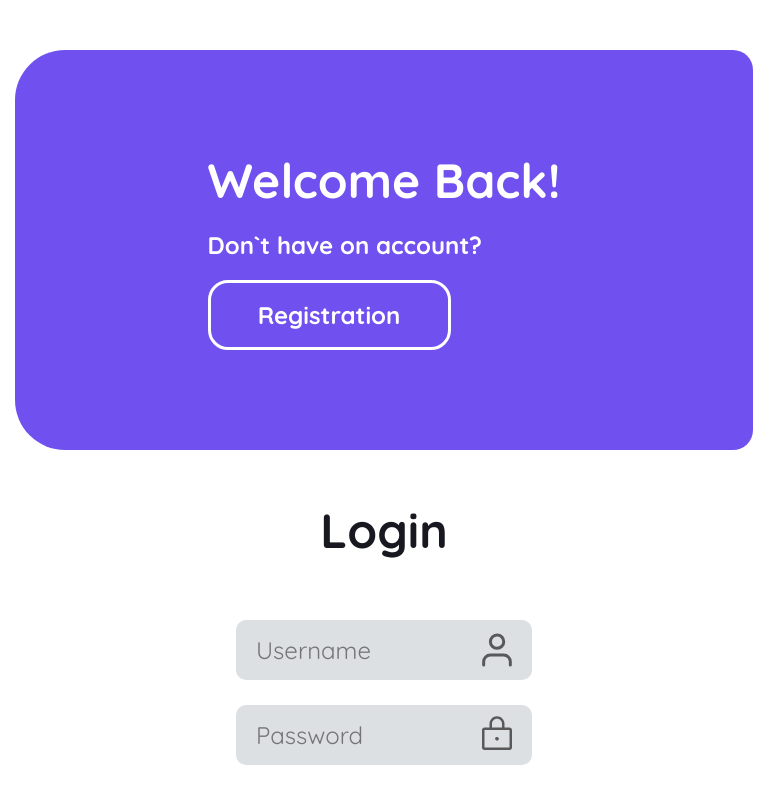
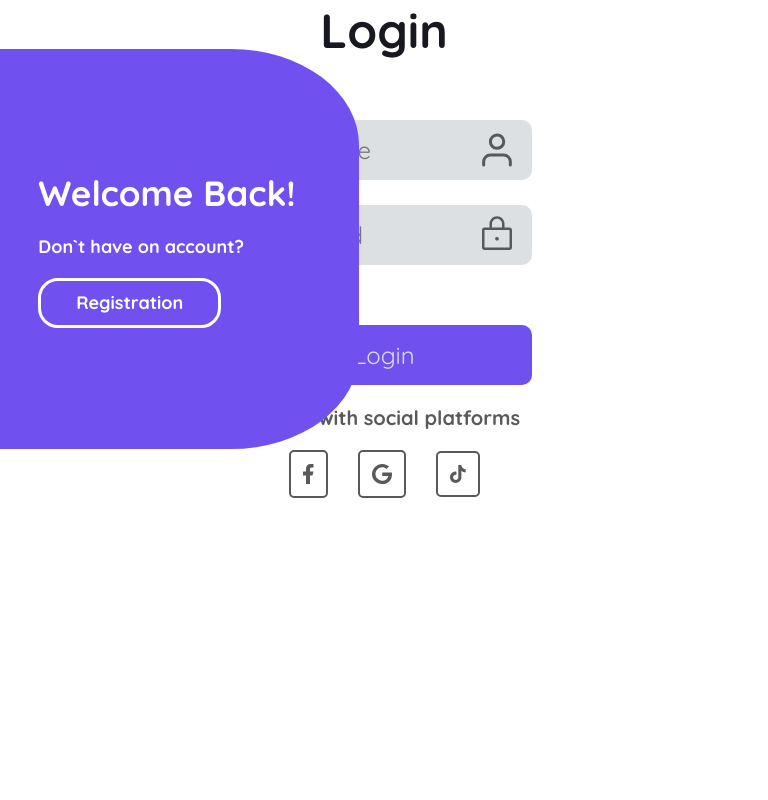
Before and after one commit to BogdanNakai/To-do-App-React-, a React (Vite) app: page /login in a window 768 px wide. Shown: the top 800 px of the page. Built offline with nearby package versions, Linux system fonts and the light colour scheme.

Commit message:
refacto: improve the styles of the two registration pages

```diff
--- a/src/components/ComponentWelcome/ComponentWelcome.scss
+++ b/src/components/ComponentWelcome/ComponentWelcome.scss
@@ -1,34 +1,43 @@
 .welcome {
-	background-color: #7051EF;
+	position: relative;
 	color: #fff;
 	display: flex;
 	align-items: center;
 	justify-content: center;
 	padding: 25px;
-	width: 65%;
-	height: 700px;
-	border-radius: 20px;
+	height: 1024px;
+	background-color: #7051EF;
+	transition: all 0.4s ease;
 
-	transition: all 0.4s ease;
+	@media (max-width: 1100px){
+		height: 1000px;
+	}
+	@media (max-width: 1024px){
+		height: 850px;
+	}
 
 	@media (max-width: 768px) {
 		width: 100%;
 		height: 400px;
 		order: 1;
 	}
-}
 
-.welcome_signup {
-	@media (min-width: 768px) {
-		border-top-left-radius: 50px;
-		border-bottom-left-radius: 50px;
+	@media (min-width:768px) {
+		flex: 0 0 50%;
 	}
 }
 
 .welcome_signin {
 	@media (min-width: 768px) {
-		border-top-right-radius: 50px;
-		border-bottom-right-radius: 50px;
+		transform: translate(-100%, 0);
+		border-radius: 33.33% 0 0 33.33% / 24% 0 0 24%;
+	}
+}
+
+.welcome_signup {
+	@media (min-width: 768px) {
+		transform: translate(100%, 0);
+		border-radius: 0 33.33% 33.33% 0 / 0 24% 24% 0;
 	}
 }
 
@@ -36,18 +45,30 @@
 	display: flex;
 	flex-direction: column;
 	gap: 20px;
+	@media (max-width: 767px){
+		justify-content: center;
+		align-items: center;
+	}
 }
 
 .welcome--title {
 	font-weight: 700;
 	font-size: 48px;
 	color: #fff;
+
+	@media (max-width: 1024px) {
+		font-size: 35px;
+	}
 }
 
 .welcome--text {
 	font-weight: 700;
 	font-size: 24px;
 	color: #fff;
+
+	@media (max-width: 1024px) {
+		font-size: 18px;
+	}
 }
 
 .welcome--box-button {}
@@ -64,4 +85,10 @@
 	border-radius: 20px;
 	width: 243px;
 	height: 70px;
+
+	@media (max-width: 1024px) {
+		width: 183px;
+		height: 50px;
+		font-size: 18px;
+	}
 }
--- a/src/pages/Login.jsx
+++ b/src/pages/Login.jsx
@@ -6,13 +6,15 @@ const Login = () => {
 	const welcomePosition = "signup"
 	return (
 		<>
-			<div className="registration">
-				<div className="registration--container">
-					<div className={`registration--body registration--body_${welcomePosition}`}>
-						<ComponentWelcome welcomePosition={welcomePosition} />
-						<SingIn />
+			<div className={`registration registration_${welcomePosition}`}>
+				<div className="registration--content">
+					<div className="registration--container">
+						<div className={`registration--body registration--body_${welcomePosition}`}>
+							<SingIn />
+						</div>
 					</div>
 				</div>
+				<ComponentWelcome welcomePosition={welcomePosition} />
 			</div>
 		</>
 	)
--- a/src/pages/Registration.jsx
+++ b/src/pages/Registration.jsx
@@ -8,13 +8,15 @@ import SingUp from "../components/SingUp/SingUp";
 const Registration = () => {
 	const welcomePosition = "signin"
 	return (
-		<div className="registration">
-			<div className="registration--container">
-				<div className={`registration--body registration--body_${welcomePosition}`}>
-					<SingUp />
-					<ComponentWelcome welcomePosition={welcomePosition} />
+		<div className={`registration registration_${welcomePosition}`}>
+			<div className="registration--content">
+				<div className="registration--container">
+					<div className={`registration--body registration--body_${welcomePosition}`}>
+						<SingUp />
+					</div>
 				</div>
 			</div>
+			<ComponentWelcome welcomePosition={welcomePosition} />
 		</div>
 	)
 };
--- a/src/scss/index.scss
+++ b/src/scss/index.scss
@@ -14,16 +14,10 @@ body {
 }
 
 [class*="--container"] {
-	max-width: 1400px;
+	max-width: 1230px;
 	padding: 0 15px;
 	margin: 0 auto;
 
-	@media (max-width: 1200px){
-		max-width: 970px
-	}
-	@media (max-width: 992px){
-		max-width: 750px;
-	}
 	@media (max-width: 768px){
 		max-width: none;
 	}
@@ -34,11 +28,13 @@ body {
 	display: flex;
 	flex-direction: column;
 	overflow: clip;
-	justify-content: center;
-
 }
 
 .error--404 {
 	text-align: center;
 	font-size: 26px;
 }
+
+.focus {
+
+}
--- a/src/scss/registration.scss
+++ b/src/scss/registration.scss
@@ -1,13 +1,52 @@
 .registration {
 	position: relative;
-	padding: 50px 0;
+	display: flex;
+	align-items: center;
+	gap: 50px;
+	flex-direction: column-reverse;
+
+	@media (max-width: 1024px) {
+		gap: 25px;
+	}
+}
+
+.registration_signup {
+	@media (min-width: 767px) {
+		flex-direction: row-reverse;
+	}
+
+	.registration--container {
+		display: flex;
+		justify-content: end;
+	}
+}
+
+.registration_signin {
+	@media (min-width:767px) {
+		flex-direction: row;
+	}
+
+	.registration--container {
+		display: flex;
+		justify-content: start;
+	}
+}
+
+.registration--content {
+	flex: 0 0 100%;
+
+	@media (max-width: 767px) {
+		flex: 0 1 auto;
+		padding-bottom: 50px;
+	}
 }
 
 .registration--form {
-	flex: 0 1 480px;
+	flex: 1 1 480px;
 
 	@media (max-width: 768px) {
 		order: 2;
+		flex: 0 0 auto;
 	}
 }
 
@@ -15,10 +54,17 @@
 	display: flex;
 	align-items: center;
 	gap: 50px;
+	height: 100%;
+	width: 50%;
+
+	@media (max-width: 1034px) {
+		gap: 30px;
+	}
 
 	@media (max-width: 768px) {
 		flex-direction: column;
-		justify-content: end;
+		width: 100%;
+		height: auto;
 	}
 }
 
```
